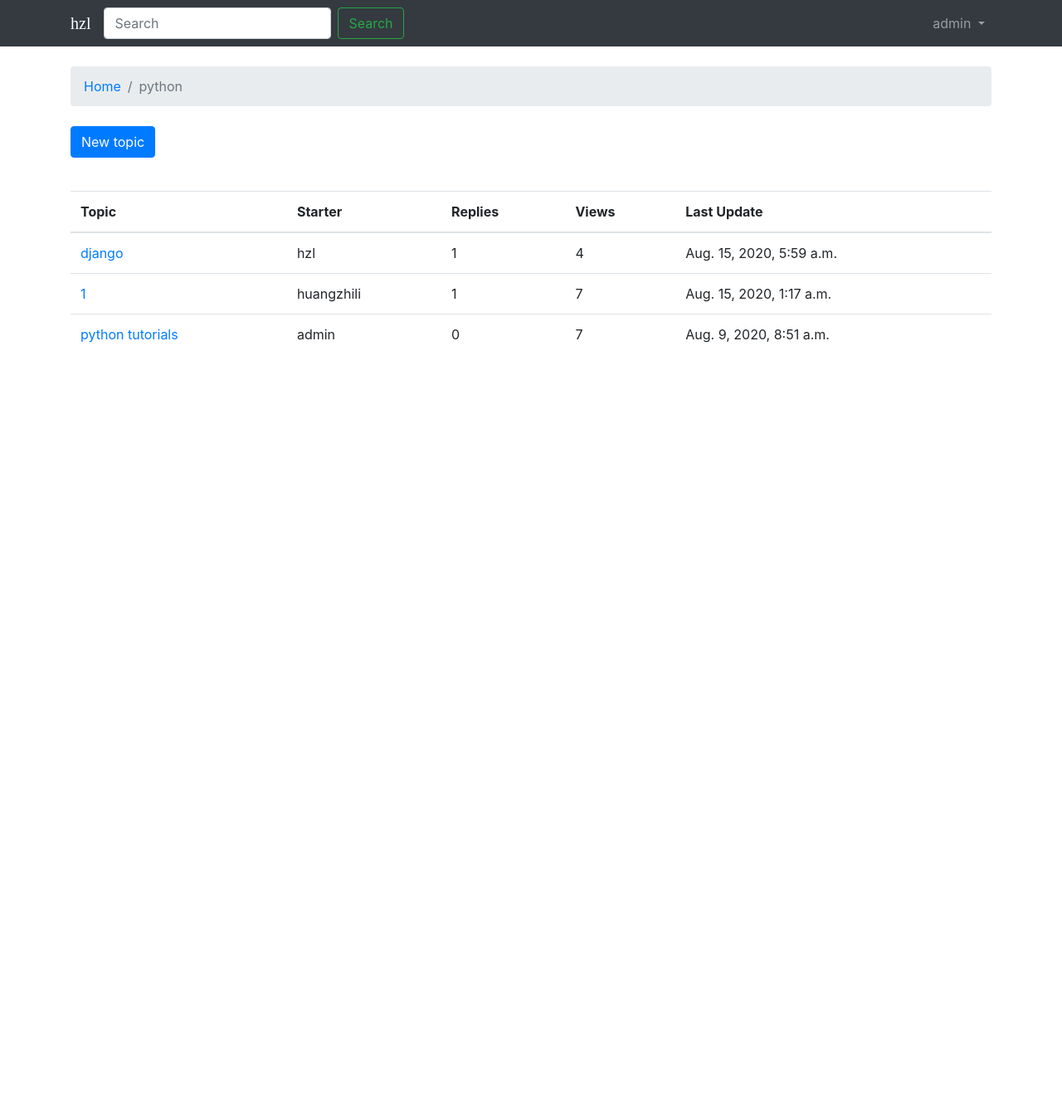
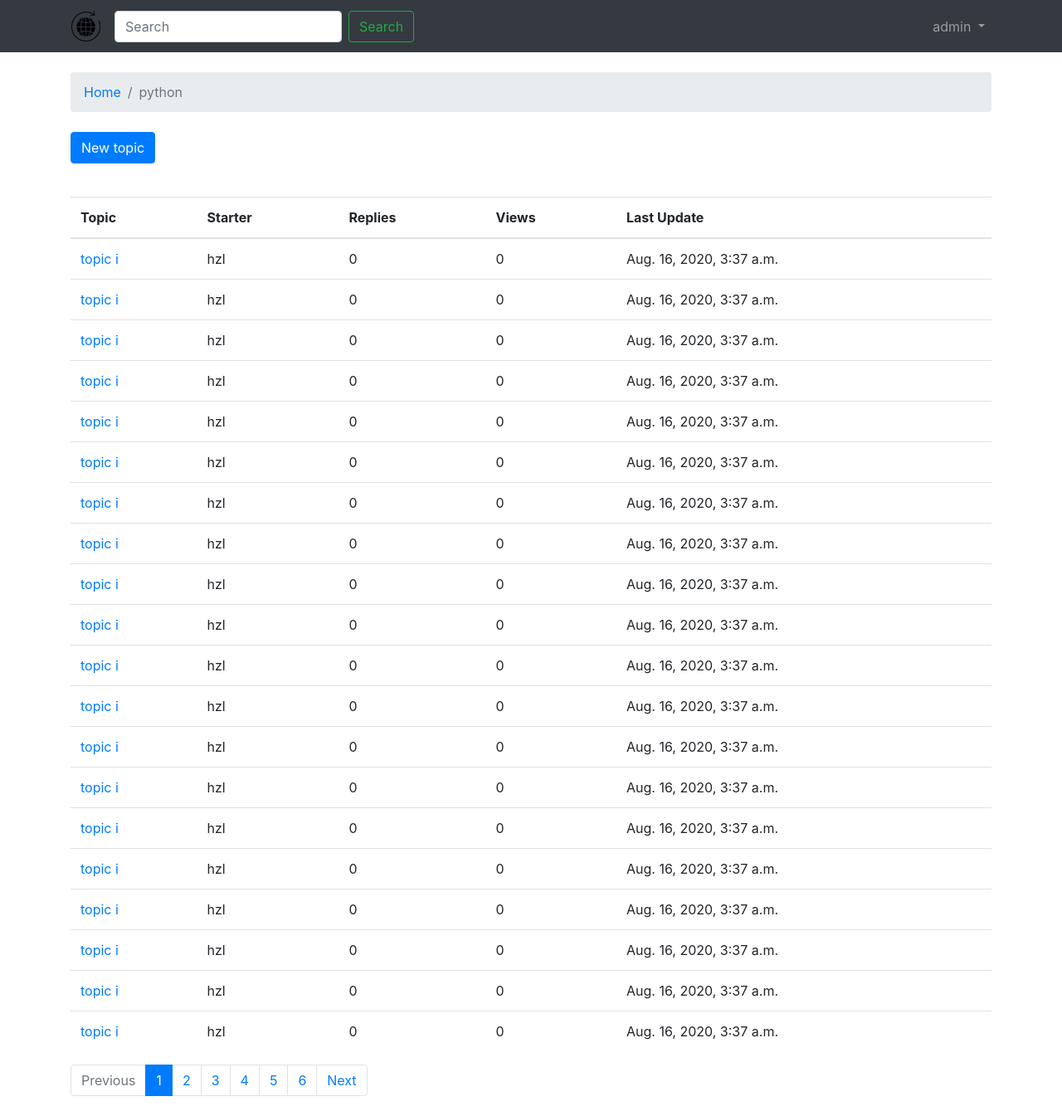
Before and after one commit to huangzhili4211/myproject, a Django app: page /boards/1/ in a window 1280 px wide. Shown: the whole page at 83% size. Before the commit the page ends 800 px from the top, so only its background shows below. Run offline with Django 3.2, Linux system fonts and the light colour scheme; the first user in the database is signed in; data comes from the database, SQL or seed files in the repository; some libraries are stand-ins or nearby versions; some web fonts are replaced.

Commit message:
20200816pagenation

```diff
--- a/boards/forms.py
+++ b/boards/forms.py
@@ -5,8 +5,8 @@ from .models import Topic, Board, Usermodel, Blog
 class NewTopicForm(forms.ModelForm):
     message = forms.CharField(
         widget=forms.Textarea(),
-        max_length=4000000,
-        help_text='The max length of the text is 4000000.'
+        max_length=4000000000,
+        help_text='The max length of the text is 4000000000.'
     )
 
     class Meta:
--- a/boards/views.py
+++ b/boards/views.py
@@ -1,4 +1,5 @@
 from django.contrib.auth.decorators import login_required
+from django.core.paginator import Paginator, EmptyPage, PageNotAnInteger
 from django.contrib.auth.models import User
 from django.db.models import Count
 from django.shortcuts import render, get_object_or_404, redirect
@@ -7,12 +8,14 @@ from django.http import HttpResponse, Http404
 from accounts.forms import PostForm
 from .forms import NewTopicForm, Userform, NewBlogForm
 from .models import Board, Topic, Post, Usermodel, Blog
-
+from django.views.generic import UpdateView, ListView
+from django.utils import timezone
+from django.utils.decorators import method_decorator
 
 # Create your views here.
 
 
-
+'''
 def home(request):
     boards = Board.objects.all()
     return render(request,'home.html',{'boards':boards})
@@ -20,6 +23,28 @@ def home(request):
 def board_topics(request,pk):
     board = get_object_or_404(Board,pk=pk)
     return render(request,'topics.html',{'board':board})
+'''
+class TopicListView(ListView):
+    model = Topic
+    context_object_name = 'topics'
+    template_name = 'topics.html'
+    paginate_by = 20
+    def get_context_data(self, **kwargs):
+        kwargs['board'] = self.board
+        return super().get_context_data(**kwargs)
+
+    def get_queryset(self):
+        self.board = get_object_or_404(Board, pk=self.kwargs.get('pk'))
+        queryset = self.board.topics.order_by('-last_updated').annotate(replies=Count('posts') - 1)
+        return queryset
+
+
+class BoardListView(ListView):
+	model = Board
+	context_object_name = 'boards'
+	template_name = 'home.html'
+
+
 
 @login_required
 def createblog(request):
@@ -108,5 +133,40 @@ def board_topics(request, pk):
     topics = board.topics.order_by('-last_updated').annotate(replies=Count('posts') - 1)
     return render(request, 'topics.html', {'board': board, 'topics': topics})
 
-def test(request):
-    return render(request, 'test.html')
+@method_decorator(login_required, name='dispatch')
+class PostUpdateView(UpdateView):
+	model = Post
+	fields = ('message', )
+	template_name = 'edit_post.html'
+	pk_url_kwarg = 'post_pk'
+	context_object_name = 'post'
+
+	def get_queryset(self):
+		queryset = super().get_queryset()
+		return queryset.filter(created_by=self.request.user)
+
+	def form_valid(self, form):
+		post = form.save(commit=False)
+		post.updated_by = self.request.user
+		post.updated_at = timezone.now()
+		post.save()
+		return redirect('topic_posts', pk=post.topic.board.pk, topic_pk=post.topic.pk)
+
+
+
+class PostListView(ListView):
+    model = Post
+    context_object_name = 'posts'
+    template_name = 'topic_posts.html'
+    paginate_by = 2
+
+    def get_context_data(self, **kwargs):
+        self.topic.views += 1
+        self.topic.save()
+        kwargs['topic'] = self.topic
+        return super().get_context_data(**kwargs)
+
+    def get_queryset(self):
+        self.topic = get_object_or_404(Topic, board__pk=self.kwargs.get('pk'), pk=self.kwargs.get('topic_pk'))
+        queryset = self.topic.posts.order_by('created_at')
+        return queryset
--- a/myproject/urls.py
+++ b/myproject/urls.py
@@ -29,7 +29,8 @@ def return_static(request, path, insecure=True, **kwargs):
 
 urlpatterns = [
     re_path(r'^static/(?P<path>.*)$', return_static, name='static'),
-    url(r'^$',views.home,name='home'),
+    #url(r'^$',views.home,name='home'),
+    url(r'^$',views.BoardListView.as_view(),name='home'),
     url(r'^blog/new$',views.createblog,name='createblog'),
     url(r'^blog/$',views.bloglist,name='bloglist'),
     url(r'^signup/$',accounts_views.signup,name='signup'),
@@ -54,11 +55,14 @@ urlpatterns = [
         name='password_change'),
     url(r'^settings/password/done/$', auth_views.PasswordChangeDoneView.as_view(template_name='password_change_done.html'),
         name='password_change_done'),
-    url(r'^boards/(?P<pk>\d+)/$',views.board_topics,name='board_topics'),
+    #url(r'^boards/(?P<pk>\d+)/$',views.board_topics,name='board_topics'),
+    url(r'^boards/(?P<pk>\d+)/$',views.TopicListView.as_view(),name='board_topics'),
     url(r'^boards/(?P<pk>\d+)/new/$', views.new_topic, name='new_topic'),
     url(r'^boards/new/$', views.new_topic, name='new_blog'),
-    url(r'^boards/(?P<pk>\d+)/topics/(?P<topic_pk>\d+)/$', views.topic_posts, name='topic_posts'),
+    #url(r'^boards/(?P<pk>\d+)/topics/(?P<topic_pk>\d+)/$', views.topic_posts, name='topic_posts'),
+    url(r'^boards/(?P<pk>\d+)/topics/(?P<topic_pk>\d+)/$', views.PostListView.as_view(), name='topic_posts'),
     url(r'^boards/(?P<pk>\d+)/topics/(?P<topic_pk>\d+)/reply/$', views.reply_topic, name='reply_topic'),
+    url(r'^boards/(?P<pk>\d+)/topics/(?P<topic_pk>\d+)/posts/(?P<post_pk>\d+)/edit/$', views.PostUpdateView.as_view(), name='edit_post'),
     url(r'^form/$',views.form,name='form'),
     url('admin/', admin.site.urls),
 ]
--- a/templates/base.html
+++ b/templates/base.html
@@ -16,8 +16,8 @@
     <nav class="navbar sticky-top navbar-expand-sm navbar-dark bg-dark">
   <div class="container">
 
-
-  <a class="navbar-brand" href="{% url 'home' %}">hzl</a>
+<!--<img src = "{% static 'img/icon.png' %}" class="w-10">-->
+  <a class="navbar-brand" href="{% url 'home' %}"><img src = "{% static 'img/icon.png' %}"></a>
   <form class="form-inline">
     <input class="form-control mr-sm-2" type="search" placeholder="Search" aria-label="Search">
     <button class="btn btn-outline-success my-2 my-sm-0" type="submit">Search</button>
--- a/templates/home.html
+++ b/templates/home.html
@@ -12,9 +12,9 @@
 
 <div class="jumbotron">
 <h1 class="display-4">Welcome Here!</h1>
-<p class="lead">This is a simple hero unit, a simple jumbotron-style component for calling extra attention to featured content or information.</p>
+<p class="lead">This is a perfect place for you to boost your skills for free.Besides,you can post your articles here so as to share your knowledge with others.</p>
 <hr class="my-4">
-<p>It uses utility classes for typography and spacing to space content out within the larger container.</p>
+<p>please create an account and enjoy your learnning</p>
 <!--<a class="btn btn-primary btn-lg" href="{% url 'createblog' %}" role="button">Create new blog</a>-->
 </div>
 
--- /dev/null
+++ b/templates/includes/pagination.html
@@ -0,0 +1,40 @@
+{% if is_paginated %}
+  <nav aria-label="Topics pagination" class="mb-4">
+    <ul class="pagination">
+      {% if page_obj.has_previous %}
+        <li class="page-item">
+          <a class="page-link" href="?page={{ page_obj.previous_page_number }}">Previous</a>
+        </li>
+      {% else %}
+        <li class="page-item disabled">
+          <span class="page-link">Previous</span>
+        </li>
+      {% endif %}
+
+      {% for page_num in paginator.page_range %}
+        {% if page_obj.number == page_num %}
+          <li class="page-item active">
+            <span class="page-link">
+              {{ page_num }}
+              <span class="sr-only">(current)</span>
+            </span>
+          </li>
+        {% else %}
+          <li class="page-item">
+            <a class="page-link" href="?page={{ page_num }}">{{ page_num }}</a>
+          </li>
+        {% endif %}
+      {% endfor %}
+
+      {% if page_obj.has_next %}
+        <li class="page-item">
+          <a class="page-link" href="?page={{ page_obj.next_page_number }}">Next</a>
+        </li>
+      {% else %}
+        <li class="page-item disabled">
+          <span class="page-link">Next</span>
+        </li>
+      {% endif %}
+    </ul>
+  </nav>
+{% endif %}
--- a/templates/topic_posts.html
+++ b/templates/topic_posts.html
@@ -38,7 +38,7 @@
             {{ post.message }}
             {% if post.created_by == user %}
               <div class="mt-3">
-                <a href="#" class="btn btn-primary btn-sm" role="button">Edit</a>
+                <a href="{% url 'edit_post' post.topic.board.pk post.topic.pk post.pk %}" class="btn btn-primary btn-sm" role="button">Edit</a>
               </div>
             {% endif %}
           </div>
@@ -46,5 +46,6 @@
       </div>
     </div>
   {% endfor %}
+  {% include 'includes/pagination.html' %}
 
 {% endblock %}
--- a/templates/topics.html
+++ b/templates/topics.html
@@ -39,4 +39,5 @@
       {% endfor %}
     </tbody>
     </table>
+    {% include 'includes/pagination.html' %}
 {% endblock %}
```
Also changed, not shown: templates/edit_post.html (added, +16 -0 lines), db.sqlite3, static/img/icon.png (added), 1 other file.
